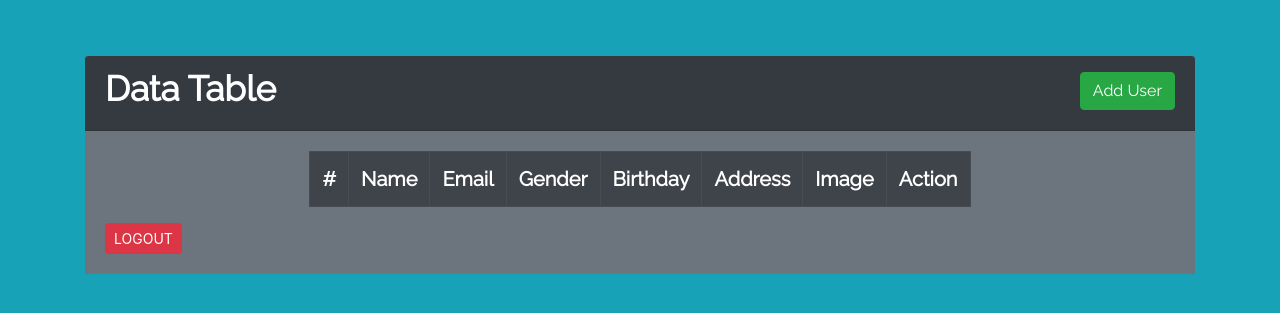
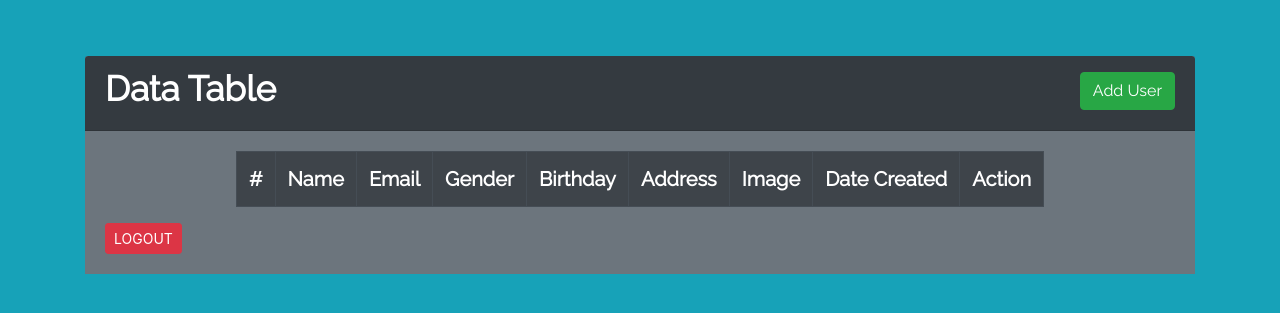
Before and after one commit to aljhnprcno/RegLogCrudOA, a PHP site: page / in a window 1280 px wide. Shown: the part 120-433 px from the top of the page. Run offline with PHP 8.4, Linux system fonts and the light colour scheme; the visitor is signed in with stand-in values (Sample User, id 1); data that the repository does not hold is empty.

Commit message:
Add Date Created and Photo

```diff
--- a/adduser.php
+++ b/adduser.php
@@ -7,6 +7,7 @@ session_start();
 <head>
   <link href="https://cdn.jsdelivr.net/npm/bootstrap@5.1.3/dist/css/bootstrap.min.css" rel="stylesheet">
   <link rel="stylesheet" href="style.css">
+  <link rel = "icon" href ="./img/oMEN ICON.jpg" type = "image/x-icon">
 
   <meta charset="UTF-8">
   <meta http-equiv="X-UA-Compatible" content="IE=edge">
--- a/edituser.php
+++ b/edituser.php
@@ -8,6 +8,7 @@ require 'config.php';
 <head>
   <link href="https://cdn.jsdelivr.net/npm/bootstrap@5.1.3/dist/css/bootstrap.min.css" rel="stylesheet">
   <link rel="stylesheet" href="style.css">
+  <link rel = "icon" href ="./img/oMEN ICON.jpg" type = "image/x-icon">
 
   <meta charset="UTF-8">
   <meta http-equiv="X-UA-Compatible" content="IE=edge">
@@ -58,7 +59,8 @@ require 'config.php';
                   <label>Address: </label>
                   <input type="text" name="address" value="<?= $user['address']; ?>" class="form-control"> <br>
                   <label>Images: </label>
-                  <td><input name="image" type="file" id="image "class="form-control mb-3" accept=".jpg, .jpeg, .png" value="<?= $user['image']; ?>"><img src="<?= $user['image']; ?>" width="200px" height="200px"></td>
+                  <td><input name="image" type="file" id="image "class="form-control mb-3" accept=".jpg, .jpeg, .png" value="<?= $user['image']; ?>"><img src="<?= $user['image']; ?>" width="200px" height="200px">
+                  <input type="hidden" name="old_image" value="<?= $user['image']; ?>"></td>
                   <br>
                   <button type="submit" name="edit_user" class="btn btn-primary mt-3">SAVE</button>
                 </form>
--- a/index.php
+++ b/index.php
@@ -23,6 +23,7 @@ if (!empty($_SESSION["id"])) {
 <head>
   <link rel="stylesheet" href="https://stackpath.bootstrapcdn.com/bootstrap/4.3.1/css/bootstrap.min.css" integrity="sha384-ggOyR0iXCbMQv3Xipma34MD+dH/1fQ784/j6cY/iJTQUOhcWr7x9JvoRxT2MZw1T" crossorigin="anonymous">
   <link rel="stylesheet" href="style.css">
+  <link rel = "icon" href ="./img/oMEN ICON.jpg" type = "image/x-icon">
 
   <meta charset="utf-8">
   <meta http-equiv="X-UA-Compatible" content="IE=edge">
@@ -62,6 +63,7 @@ if (!empty($_SESSION["id"])) {
                 <th class="text-center" scope="col">Birthday</th>
                 <th class="text-center" scope="col">Address</th>
                 <th class="text-center" scope="col">Image</th>
+                <th class="text-center" scope="col">Date Created</th>
                 <th class="text-center" scope="col">Action</th>
               </tr>
               <?php
@@ -81,7 +83,8 @@ if (!empty($_SESSION["id"])) {
                   <td class="text-center"><?= $user['gender']; ?></td>
                   <td class="text-center"><?= $user['birthday']; ?></td>
                   <td class="text-center"><?= $user['address']; ?></td>
-                  <td class="text-center pr-5 pl-5"><img src=<?= $user['image']; ?> width="170px" height="70px" accept=".jpg, .jpeg, .png"></td>
+                  <td class="text-center"><img src=<?= $user['image']; ?> width="50px" height="50px" accept=".jpg, .jpeg, .png"></td>
+                  <td class="text-center"><?= $user['created_at']; ?></td>
                   <td class="text-center">
                     <a href="viewuser.php?id=<?= $user['id']; ?>>" class="btn btn-success btn-sm mr-1">VIEW</a>
                     <a href="edituser.php?id=<?= $user['id']; ?>>" class="btn btn-primary btn-sm mr-1">EDIT</a>
--- a/login.php
+++ b/login.php
@@ -30,6 +30,7 @@ if (isset($_POST["submit"])) {
 <head>
   <link rel="stylesheet" href="https://stackpath.bootstrapcdn.com/bootstrap/4.3.1/css/bootstrap.min.css" integrity="sha384-ggOyR0iXCbMQv3Xipma34MD+dH/1fQ784/j6cY/iJTQUOhcWr7x9JvoRxT2MZw1T" crossorigin="anonymous">
   <link rel="stylesheet" href="style.css">
+  <link rel = "icon" href ="./img/oMEN ICON.jpg" type = "image/x-icon">
   <meta charset="UTF-8">
   <meta http-equiv="X-UA-Compatible" content="IE=edge">
   <meta name="viewport" content="width=device-width, initial-scale=1.0">
--- a/registration.php
+++ b/registration.php
@@ -31,6 +31,7 @@ if (isset($_POST["submit"])) {
 <head>
   <link rel="stylesheet" href="https://stackpath.bootstrapcdn.com/bootstrap/4.3.1/css/bootstrap.min.css" integrity="sha384-ggOyR0iXCbMQv3Xipma34MD+dH/1fQ784/j6cY/iJTQUOhcWr7x9JvoRxT2MZw1T" crossorigin="anonymous">
   <link rel="stylesheet" href="style.css">
+  <link rel = "icon" href ="./img/oMEN ICON.jpg" type = "image/x-icon">
 
   <meta charset="utf-8">
   <meta http-equiv="X-UA-Compatible" content="IE=edge">
--- a/style.css
+++ b/style.css
@@ -20,7 +20,7 @@
 /* END OF REGISTRATION STYLE */
 
 /* START OF LOGIN STYLE */
-.cardHeader-login h4{
+.cardHeader-login h2{
   font-family: 'Raleway', sans-serif;
   font-size: 35px;
   font-weight: bold;
--- a/viewuser.php
+++ b/viewuser.php
@@ -8,6 +8,7 @@ require 'config.php';
 <head>
   <link href="https://cdn.jsdelivr.net/npm/bootstrap@5.1.3/dist/css/bootstrap.min.css" rel="stylesheet">
   <link rel="stylesheet" href="style.css">
+  <link rel = "icon" href ="./img/oMEN ICON.jpg" type = "image/x-icon">
 
   <meta charset="UTF-8">
   <meta http-equiv="X-UA-Compatible" content="IE=edge">
```
Also changed, not shown: code.php (+13 -10 lines), img/JoystickS.jpg (added), img/Spidey.jpg (added), img/Wawawiwow.png (deleted).
